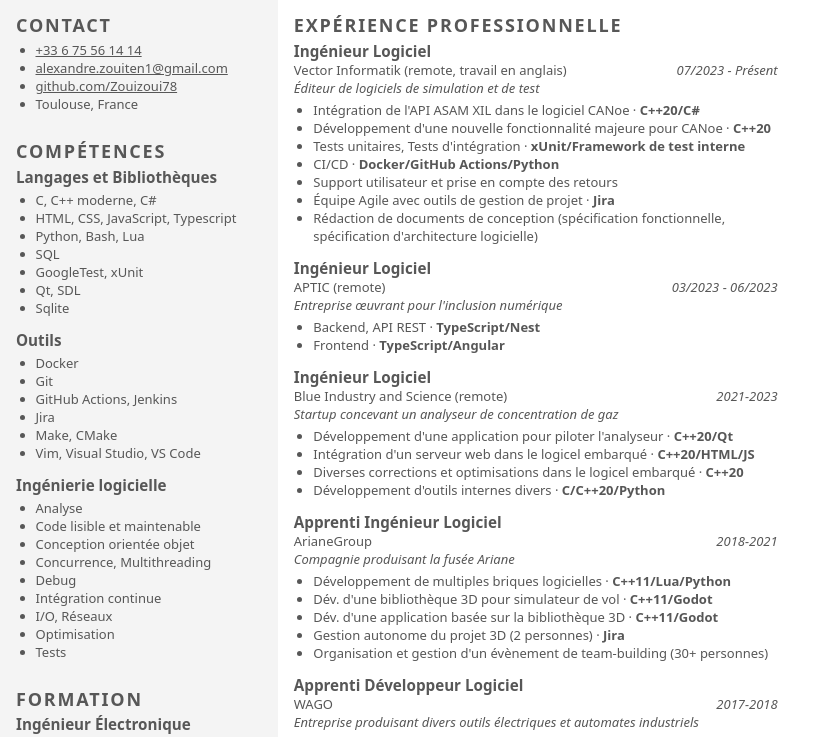
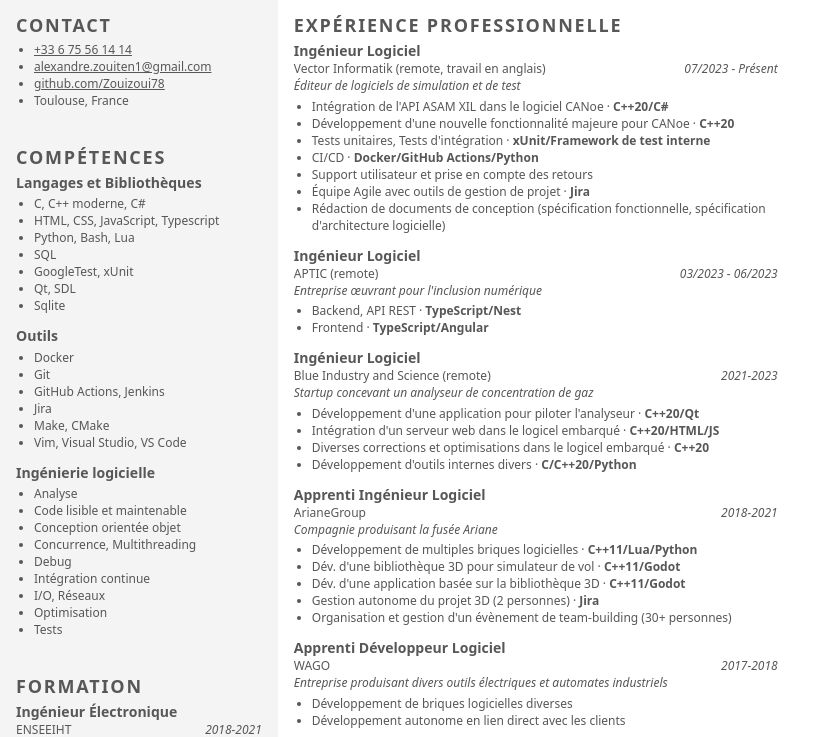
Before and after one commit to Zouizoui78/cv, a plain HTML site: page src/cv_zouiten_fr.html in a window 1280 px wide. Shown: the part 63-800 px from the top of the page, without its empty margins (0-825 px from the left). Drawn offline with Linux system fonts and the light colour scheme.

Commit message:
layout improvement + wago experience

```diff
--- a/src/cv_zouiten_fr.html
+++ b/src/cv_zouiten_fr.html
@@ -196,6 +196,11 @@
                         <em>2017-2018</em>
                     </div>
                     <h4>Entreprise produisant divers outils électriques et automates industriels</h4>
+
+                    <ul>
+                        <li>Développement de briques logicielles diverses</li>
+                        <li>Développement autonome en lien direct avec les clients</li>
+                    </ul>
                 </section>
             </section>
 
--- a/src/style/section.css
+++ b/src/style/section.css
@@ -1,6 +1,6 @@
 section {
-    margin-bottom: 2em;
-    font-size: 13px;
+    margin-bottom: 3em;
+    font-size: 12px;
 
     h2 {
         font-size: large;
```
Also changed, not shown: src/cv_zouiten_en.html (+5 -0 lines).
